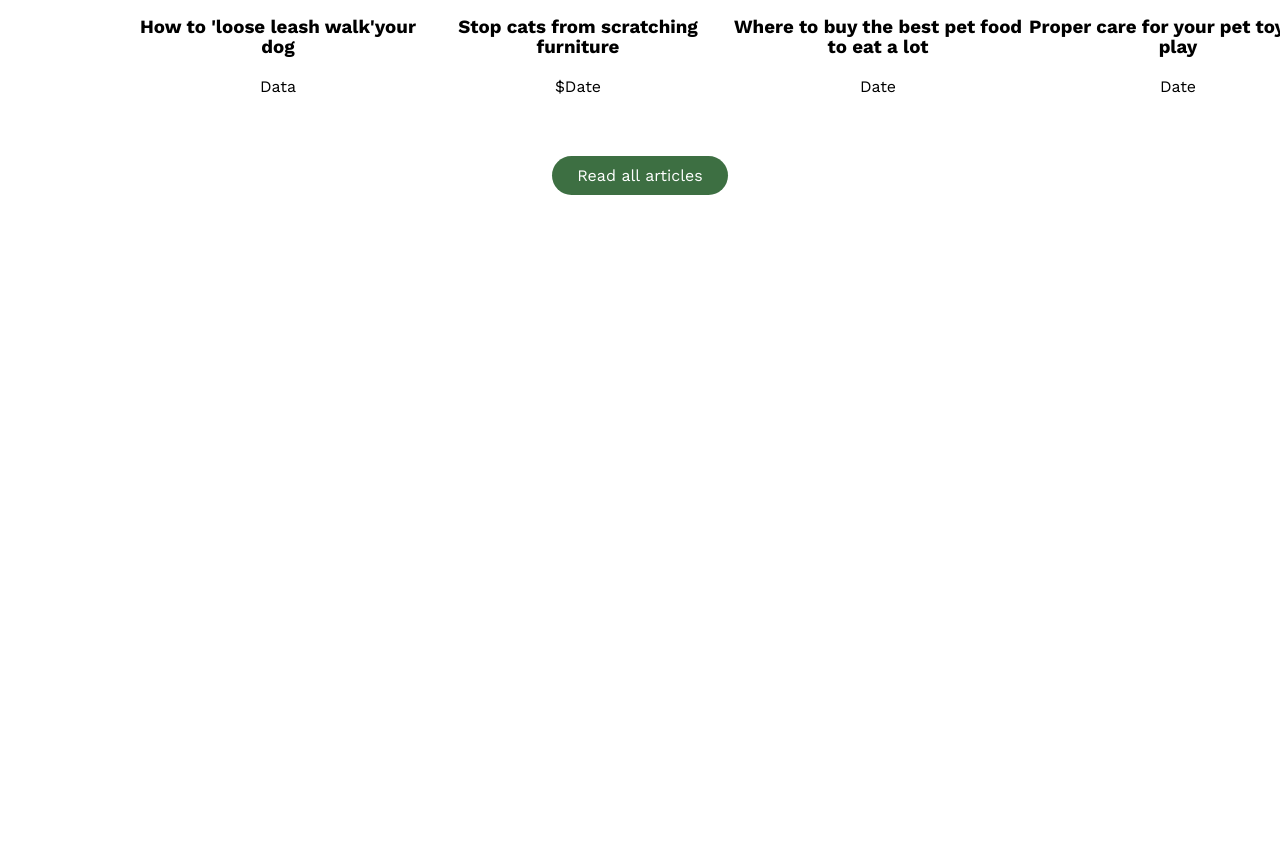
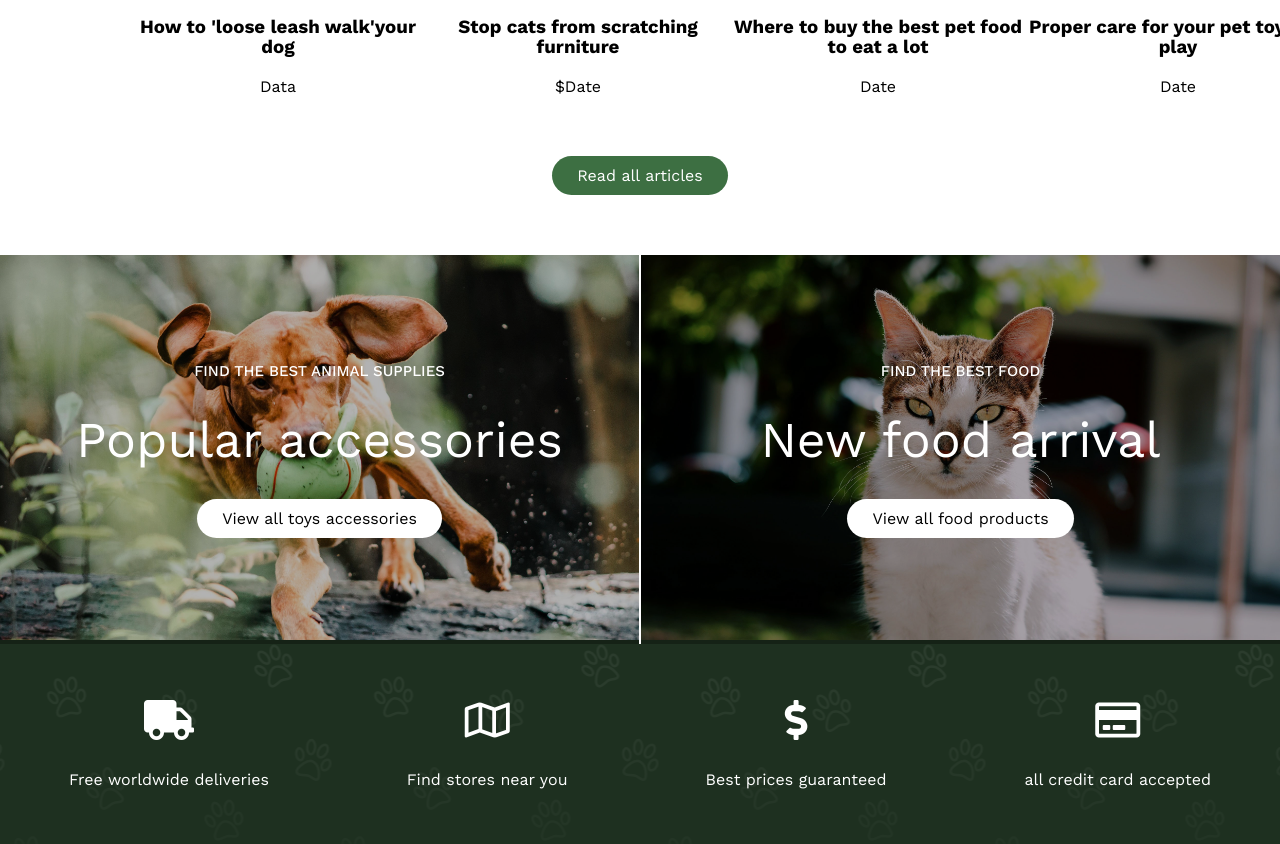
Before and after one commit to Yuri-Gianlorenzi/proj-html-vuejs, a plain HTML site: page index.html in a window 1280 px wide. Shown: the part 4690-5534 px from the top of the page. Before the commit the page ends 4945 px from the top, so only its background shows below. Drawn offline with nearby package versions, Linux system fonts and the light colour scheme.

Commit message:
add find_info section

```diff
--- a/css/style.css
+++ b/css/style.css
@@ -677,3 +677,97 @@ header {
   line-height: 20px;
   margin: 20px 0px;
 }
+
+/* FIND_INFO _____________________________________________________________ */
+
+.find_info {
+  width: 100%;
+  display: flex;
+  flex-direction: column;
+  align-items: center;
+}
+
+.find_info .info_merch {
+  width: 100%;
+  height: 100%;
+  display: flex;
+  justify-content: space-between;
+  align-items: center;
+}
+
+.find_info .info_merch .toy_merch,
+.find_info .info_merch .food_merch {
+  flex-basis: calc(50% - 1px);
+  background-color: #1e3020;
+  position: relative;
+  transition: 0.3s;
+}
+.find_info .info_merch .toy_merch:hover,
+.find_info .info_merch .food_merch:hover {
+  transform: scale(1.01);
+}
+
+.find_info .info_merch .merch_img img {
+  width: 100%;
+}
+
+.find_info .info_merch .merch_info {
+  position: absolute;
+  top: 0;
+  width: 100%;
+  height: 100%;
+  display: flex;
+  flex-direction: column;
+  justify-content: center;
+  align-items: center;
+  background-color: rgba(0, 0, 0, 0.3);
+  color: #ffffff;
+}
+
+.merch_info p {
+  text-transform: uppercase;
+  font-size: 15px;
+  font-weight: 500;
+}
+
+.merch_info h2 {
+  font-size: 50px;
+  font-weight: 400;
+  margin: 30px 0px;
+}
+
+
+
+
+
+.find_info .info_services {
+  width: 100%;
+  height: 200px;
+  background-image: url("../img/bg-transparent-3.png");
+  background-repeat: repeat-x;
+  background-position: top;
+  background-color: #1e3020;
+  display: flex;
+  align-items: center;
+  color: #ffffff;
+}
+
+.find_info .info_services ul.list_services {
+  width: 100%;
+  display: flex;
+  justify-content: space-around;
+  align-items: center;
+}
+
+.find_info .info_services ul.list_services li {
+  list-style: none;
+  display: flex;
+  flex-direction: column;
+  align-items: center;
+  cursor: pointer;
+}
+
+.find_info .info_services ul.list_services li i {
+  font-size: 40px;
+  margin-bottom: 30px;
+}
--- a/index.html
+++ b/index.html
@@ -350,7 +350,56 @@
           <!-- fine tips -->
 
           <section class="find_info">
+            <div class="info_merch">
+              <div class="toy_merch">
+                <div class="merch_img">
+                  <img src="img/banner-8-2x.jpg" alt="">
+                </div>
+                <div class="merch_info">
+                  <p>find the best animal supplies</p>
+                  <h2>Popular accessories</h2>
+                  <span class="button_w">View all toys accessories</span>
+                </div>
 
+              </div>
+
+              <div class="food_merch">
+                <div class="merch_img">
+                  <img src="img/banner-9-2x.jpg" alt="">
+                </div>
+                <div class="merch_info">
+                  <p>find the best food</p>
+                  <h2>New food arrival</h2>
+                  <span class="button_w">View all food products</span>
+                </div>
+              </div>
+            </div>
+            <div class="info_services">
+              <ul class="list_services">
+
+                <li>
+                  <i class="fas fa-truck"></i>
+                  <span>Free worldwide deliveries</span>
+                </li>
+
+                <li>
+                  <i class="far fa-map"></i>
+                  <span>Find stores near you</span>
+                </li>
+
+                <li>
+                  <i class="fas fa-dollar-sign"></i>
+                  <span>Best prices guaranteed</span>
+                </li>
+
+                <li>
+                  <i class="far fa-credit-card"></i>
+                  <span>all credit card accepted</span>
+                </li>
+
+              </ul>
+
+            </div>
           </section>
           <!-- fine info -->
 
```
Also changed, not shown: img/banner-8-2x.jpg (added), img/banner-9-2x.jpg (added).
